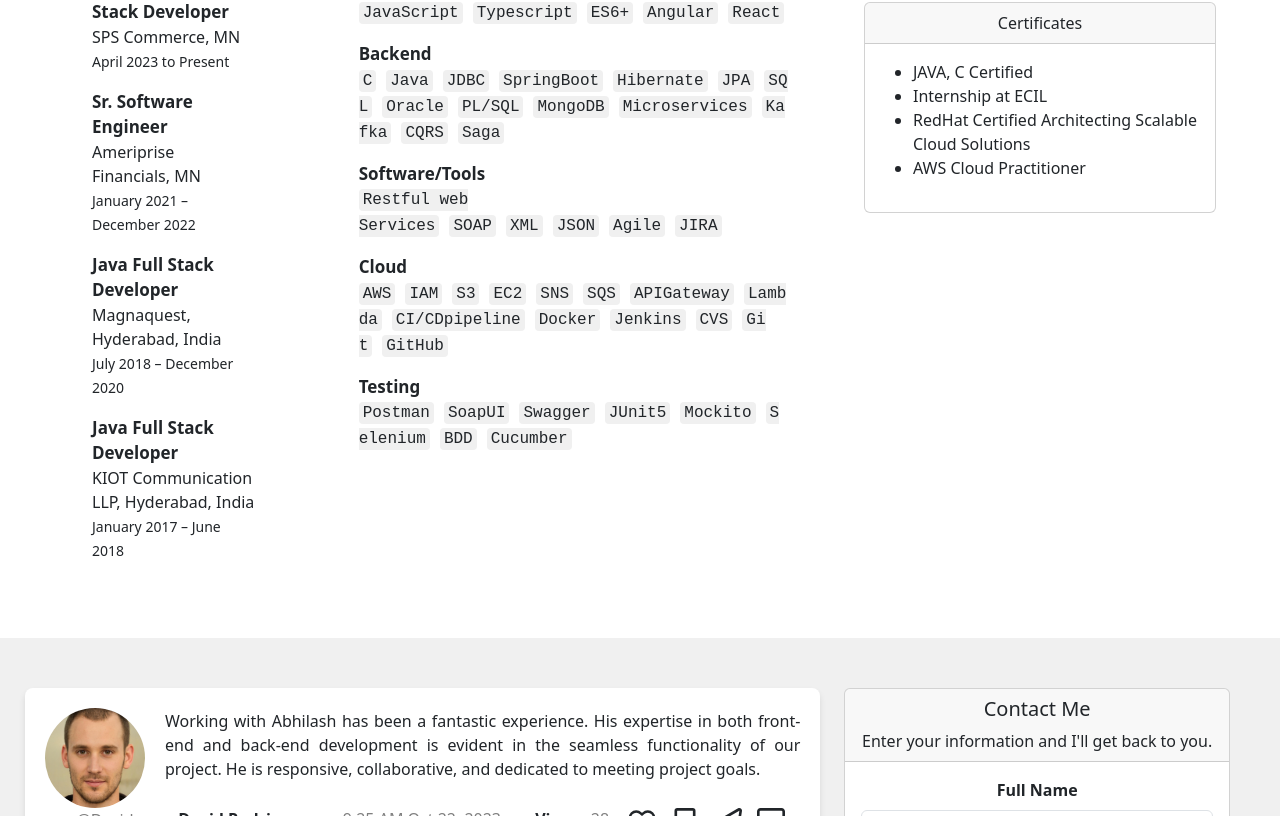
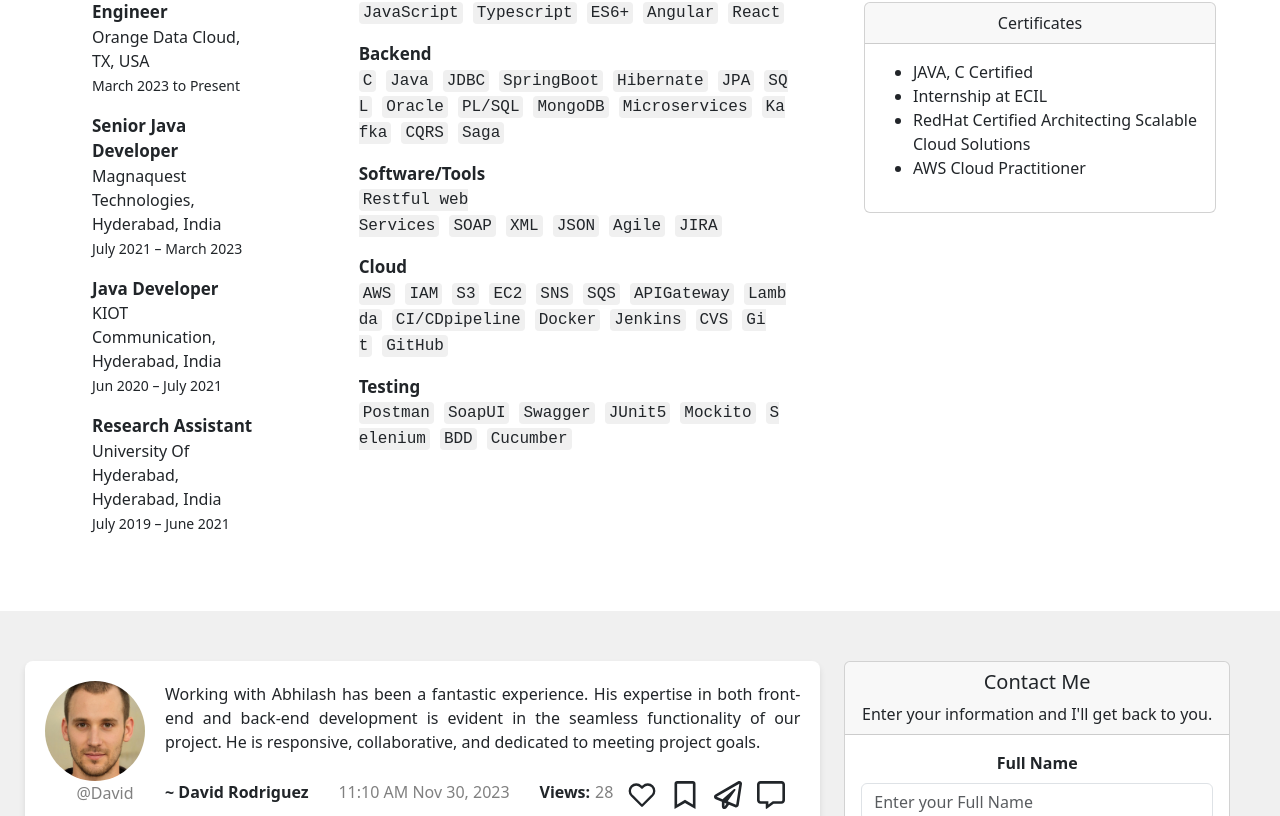
Before and after one commit to abhilashgadagoju/portfolio, a React (Create React App) app: page / in a window 1280 px wide. Shown: the part 1004-1820 px from the top of the page. Built offline with nearby package versions, Linux system fonts and the light colour scheme.

Commit message:
Update userData.js
Update properties file

```diff
--- a/src/data/userData.js
+++ b/src/data/userData.js
@@ -16,7 +16,7 @@ const comments = [
         username: "David",
         name: "David Rodriguez",
         image: David,
-        date: "9:25 AM Oct 22, 2023",
+        date: "11:10 AM Nov 30, 2023",
         clientComment: `Working with Abhilash has been a fantastic experience. His expertise in both front-end and back-end
         development is evident in the seamless functionality of our project. He is responsive, collaborative, and dedicated
          to meeting project goals.`,
@@ -28,7 +28,7 @@ const comments = [
         username: "Sarah",
         name: "Sarah Johnson",
         image: Sarah,
-        date: "9:25 AM Oct 22, 2023",
+        date: "3:45 PM Sep 14, 2023",
         clientComment: `Abhilash is a highly skilled developer who consistently delivers high-quality code.
         His attention to detail and problem-solving abilities are exceptional. He communicates effectively and
         is always willing to go the extra mile to ensure project success.`,
@@ -77,7 +77,7 @@ const skills = [
     }
 ]
 
-const experience = [
+/*const experience = [
     {
         "role": "Senior Java Full Stack Developer",
         "company": "SPS Commerce, MN",
@@ -98,6 +98,28 @@ const experience = [
         "company": "KIOT Communication LLP, Hyderabad, India",
         "dates": "January 2017 – June 2018"
     }
+];*/
+const experience = [
+    {
+        "role": "Senior Software Engineer",
+        "company": "Orange Data Cloud, TX, USA",
+        "dates": "March 2023 to Present"
+    },
+    {
+        "role": "Senior Java Developer",
+        "company": "Magnaquest Technologies, Hyderabad, India",
+        "dates": "July 2021 – March 2023"
+    },
+    {
+        "role": "Java Developer",
+        "company": "KIOT Communication, Hyderabad, India",
+        "dates": "Jun 2020 – July 2021"
+    },
+    {
+        "role": "Research Assistant",
+        "company": "University Of Hyderabad, Hyderabad, India",
+        "dates": "July 2019 – June 2021"
+    }
 ];
 const Keywords = ['HTML', 'CSS', 'JS', 'React', 'SpringBoot', 'JPA', 'Hibernetes', 'Java', 'Microservices', 'Kafka', 'Kubernetes', 'AWS'];
 const aboutMe = `Focused professional having excellent technical and communication skills,
```
